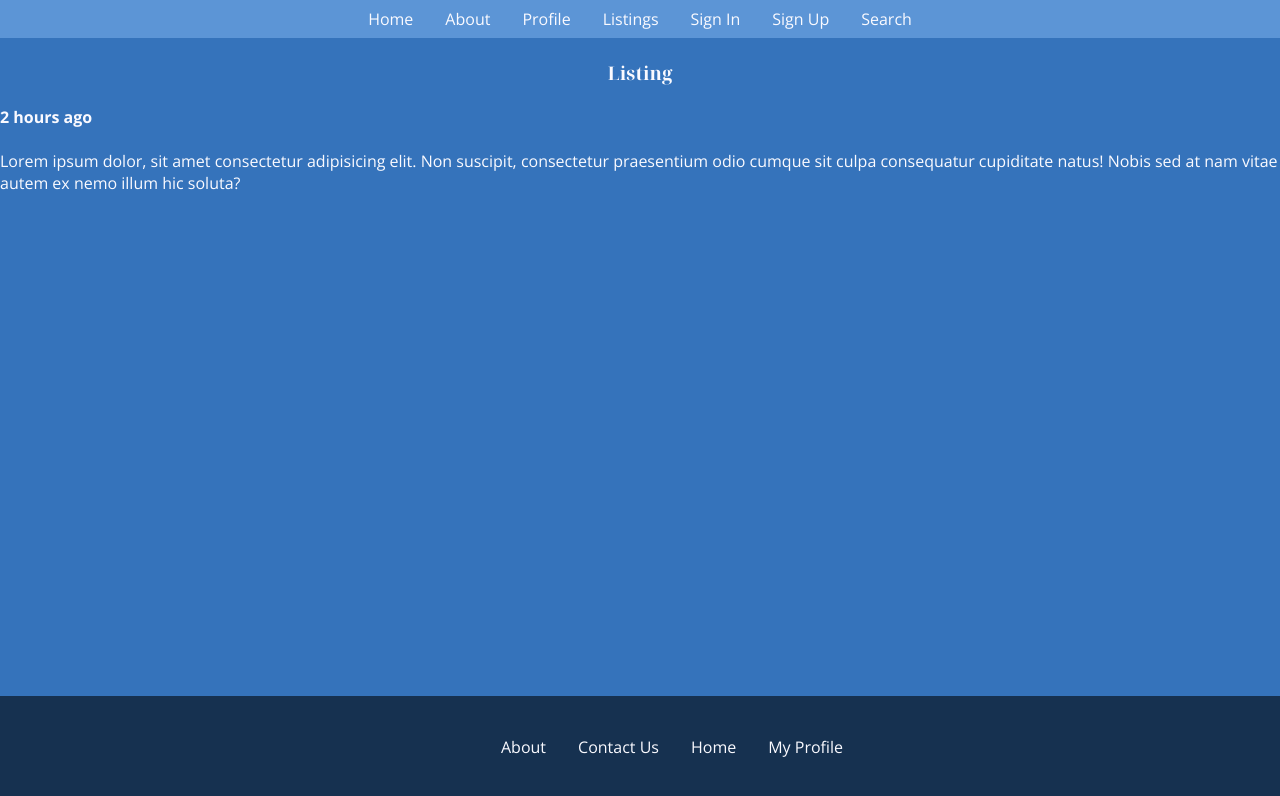
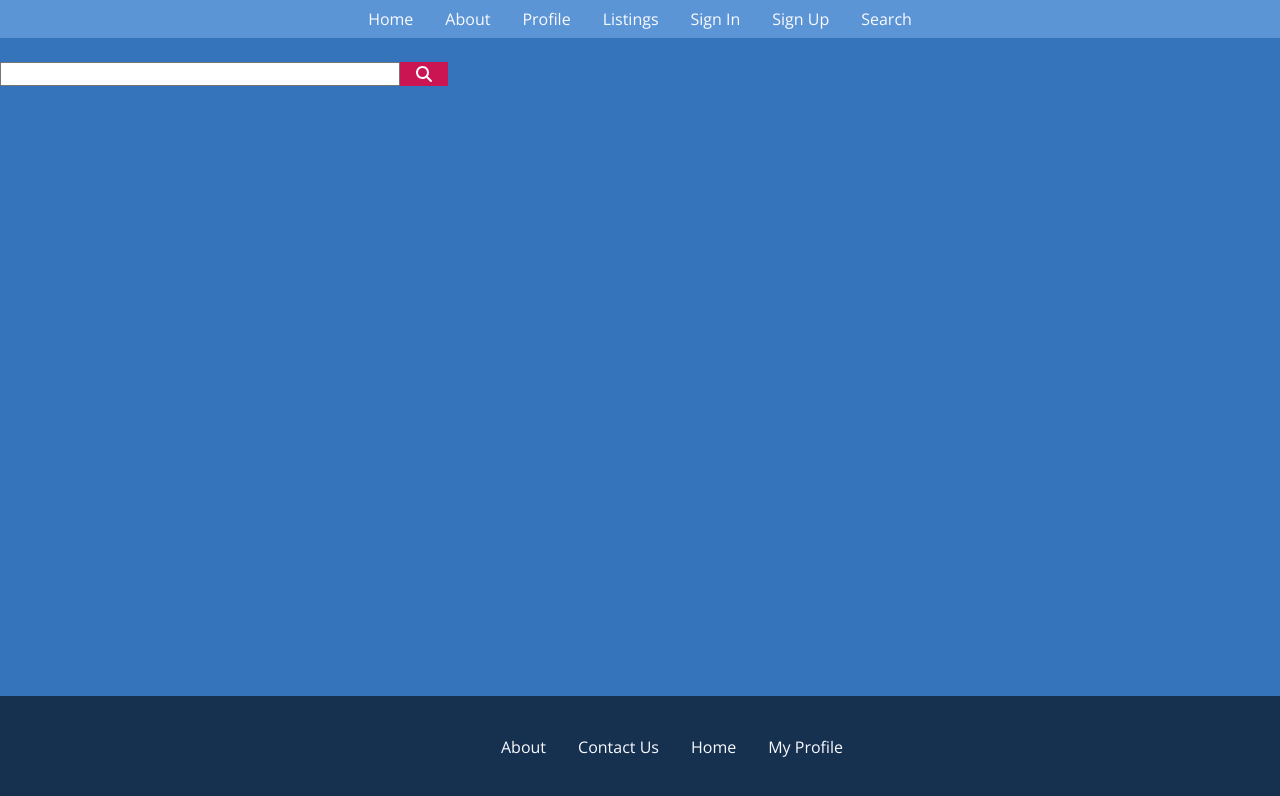
Before and after one commit to sjonesdev/CSC4330ProjectGroupE, a React (Create React App) app in the folder client/: page /search in a window 1280 px wide. Shown: the top 796 px of the page. Built offline with nearby package versions, Linux system fonts and the light colour scheme.

Commit message:
started implementing search stuff

```diff
--- a/client/src/App.tsx
+++ b/client/src/App.tsx
@@ -1,6 +1,5 @@
 import * as React from 'react';
 import { BrowserRouter as Router, Routes, Route, Link, Navigate } from 'react-router-dom';
-import logo from './logo.svg';
 
 
 // Component Imports
@@ -20,6 +19,7 @@ library.add(faMagnifyingGlass);
 
 interface AppState {
   signedIn: boolean
+  defaultSearchKeyword: string
 }
 
 class App extends React.Component<Object, AppState> {
@@ -27,12 +27,19 @@ class App extends React.Component<Object, AppState> {
   constructor(props?: Object) {
     super(props ? props : {});
     this.state = {
-      signedIn: false
+      signedIn: false,
+      defaultSearchKeyword: ""
     };
+    this.setSignedIn = this.setSignedIn.bind(this);
+    this.setDefaultSearch = this.setDefaultSearch.bind(this);
   }
 
   setSignedIn(signedIn: boolean) {
     this.setState({ signedIn });
+  }
+
+  setDefaultSearch(defaultSearchKeyword: string) {
+    this.setState({defaultSearchKeyword})
   }
 
   render() {
@@ -65,13 +72,13 @@ class App extends React.Component<Object, AppState> {
         </nav>
 
         <Routes>
-          <Route path="/" element={<Home signedIn={this.state.signedIn} />} />
+          <Route path="/" element={<Home signedIn={this.state.signedIn} setDefaultSearchKeyword={this.setDefaultSearch} />} />
           <Route path="/about" element={<About />} />
           <Route path="/profile" element={<Profile />} />
           <Route path="/listing" element={<Listing />} />
           <Route path="/signin" element={this.state.signedIn ? <Navigate to="/" /> : <SignIn signedIn={this.state.signedIn} setSignedIn={(signedIn: boolean) => this.setSignedIn(signedIn)} />} />
           <Route path="/signup" element={this.state.signedIn ? <Navigate to="/" /> : <SignUp signedIn={this.state.signedIn} setSignedIn={(signedIn: boolean) => this.setSignedIn(signedIn)} />} />
-          <Route path="/search" element={<Search />} />
+          <Route path="/search" element={<Search defaultSearch={this.state.defaultSearchKeyword} />} />
         </Routes>
 
         <Footer />
--- a/client/src/components/Home/Home.tsx
+++ b/client/src/components/Home/Home.tsx
@@ -5,10 +5,12 @@ import FeaturedListings from './FeaturedListings';
 
 interface HomeProps {
     signedIn: boolean
+    setDefaultSearchKeyword: Function
 }
 
 interface HomeState {
     signedIn: boolean
+    setDefaultSearchKeyword: Function
 }
 
 class Home extends React.Component<HomeProps, HomeState> {
@@ -24,7 +26,7 @@ class Home extends React.Component<HomeProps, HomeState> {
         if(this.state.signedIn) {
             return (
                 <div className="inputs-container">
-                    <SearchBar />
+                    <SearchBar setSearchKeyword={this.state.setDefaultSearchKeyword} defaultValue={""} />
                 </div>
             );
         } else {
--- a/client/src/components/Search/Search.tsx
+++ b/client/src/components/Search/Search.tsx
@@ -1,22 +1,38 @@
 import * as React from 'react';
 import ListingPreview from '../common/ListingPreview';
+import SearchBar from '../common/SearchBar';
 
 interface SearchProps {
-
+    defaultSearch: string
 }
 
 interface SearchState {
-
+    defaultSearch: string
 }
 
 class Search extends React.Component<SearchProps, SearchState> {
+
     constructor(props: SearchProps) {
         super(props);
-        this.state = {  };
+        this.state = {...props};
+        this.getSearch = this.getSearch.bind(this);
+        this.displaySearch = this.displaySearch.bind(this);
     }
+
+    getSearch(keyword: string) {
+        console.log(keyword);
+    }
+
+    displaySearch() {
+
+    }
+
     render() {
         return (
-            <ListingPreview/>
+            <>
+                <SearchBar setSearchKeyword={this.getSearch} defaultValue={this.state.defaultSearch} />
+                {this.displaySearch()}
+            </>
         );
     }
 }
--- a/client/src/components/SignUp/SignUp.tsx
+++ b/client/src/components/SignUp/SignUp.tsx
@@ -18,6 +18,7 @@ interface SignUpFormData {
 interface SignUpState {
     setSignedIn: Function
     signedIn: boolean
+    profileCreated: boolean
     user: boolean
     error: any
 }
@@ -28,6 +29,7 @@ class SignUp extends React.Component<SignUpProps, SignUpState> {
         super(props);
         this.state = {
             ...props,
+            profileCreated: false,
             user: false,
             error: null,
         };
@@ -59,9 +61,10 @@ class SignUp extends React.Component<SignUpProps, SignUpState> {
                 phone: this.formData.phone
             }
             if(this.formData.password === this.formData.confirmPassword) {
-                let user = await APIRequestHandler.instance.createProfile(profInfo, this.formData.password);
-                this.setState({ user, signedIn: user });
-                this.state.setSignedIn(user);
+                let success = await APIRequestHandler.instance.createProfile(profInfo, this.formData.password);
+                if(success) {
+
+                }
             }
         } catch (error) {
             this.setState({ error });
--- a/client/src/components/common/SearchBar.tsx
+++ b/client/src/components/common/SearchBar.tsx
@@ -1,27 +1,49 @@
 import * as React from 'react';
 import { FontAwesomeIcon } from '@fortawesome/react-fontawesome';
+import { Navigate } from 'react-router-dom';
 
 interface SearchBarProps {
-
+    setSearchKeyword: Function
+    defaultValue: string
 }
 
 interface SearchBarState {
-
+    submitted: boolean
+    keyword: string
 }
 
 class SearchBar extends React.Component<SearchBarProps, SearchBarState> {
+    setSearchKeyword: Function;
+
     constructor(props: SearchBarProps) {
         super(props);
-        this.state = {  };
+        this.state = {
+            submitted: false,
+            keyword: props.defaultValue
+        };
+        this.setSearchKeyword = props.setSearchKeyword;
+        this.onChange = this.onChange.bind(this);
+        this.handleSubmit = this.handleSubmit.bind(this);
     }
+
+    handleSubmit(event: React.FormEvent<HTMLFormElement>) {
+        event.preventDefault();
+        this.setSearchKeyword(this.state.keyword);
+        this.setState({submitted: true})
+    }
+
+    onChange(event: React.ChangeEvent<HTMLInputElement>) {
+        this.setState({keyword: event.target.value});
+    }
+
     render() {
         return (
             <div className="search-bar">
-                <form action="" method="get">
-                    <input type="search" name="search" id="search" />
+                {this.state.submitted ? <Navigate to="/search" /> : <></>}
+                <form onSubmit={this.handleSubmit}>
+                    <input type="search" name="search" id="search" onChange={this.onChange} value={this.state.keyword} />
                     <button type="submit" id="search-btn">
                         <FontAwesomeIcon icon={["fas", "magnifying-glass"]} />
-                        {/* <FontAwesomeIcon icon={faMagnifyingGlass} /> */}
                     </button>
                 </form>
             </div>
--- a/client/tsconfig.json
+++ b/client/tsconfig.json
@@ -1,6 +1,6 @@
 {
   "compilerOptions": {
-    "target": "es5",
+    "target": "es6",
     "lib": [
       "dom",
       "dom.iterable",
```
